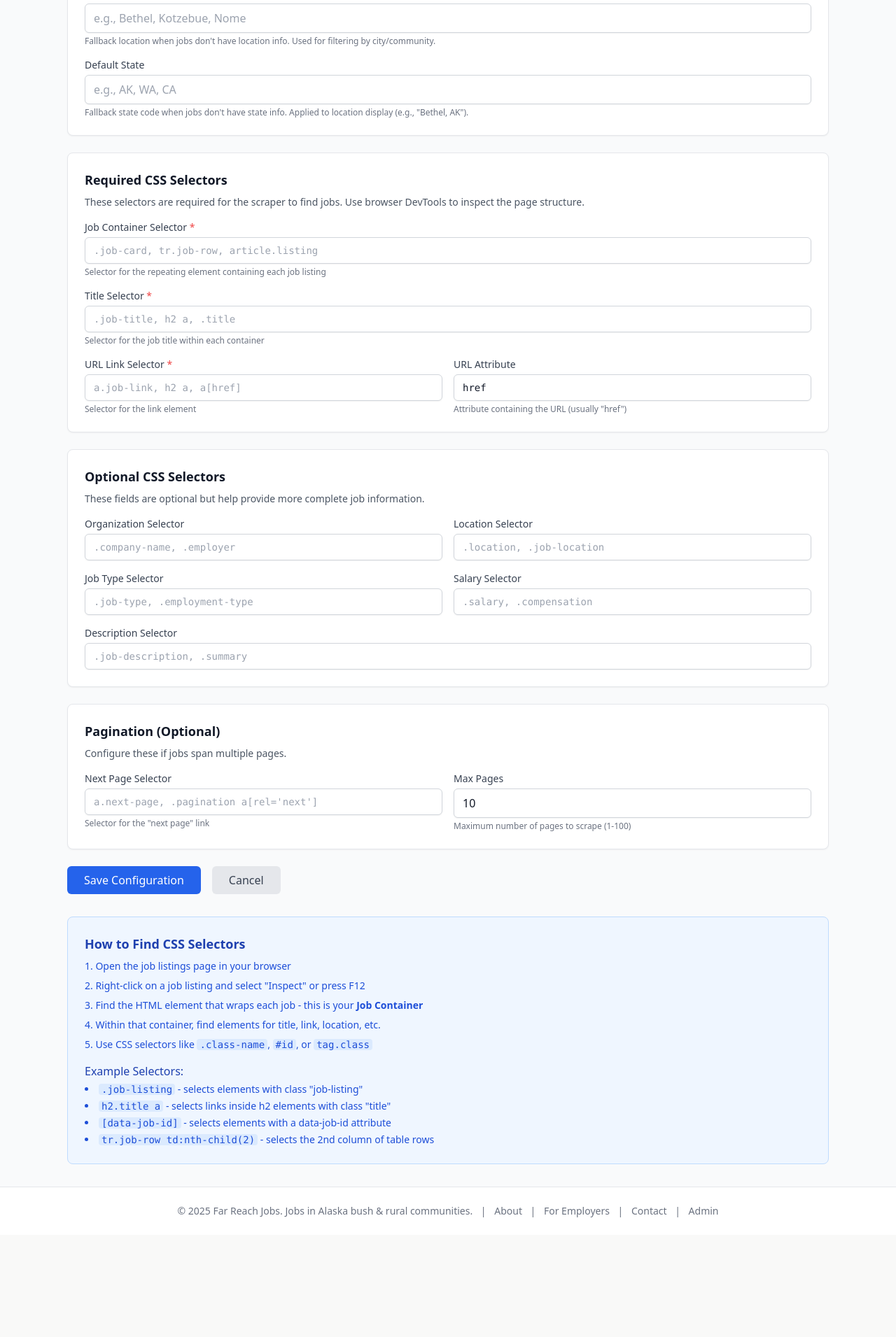
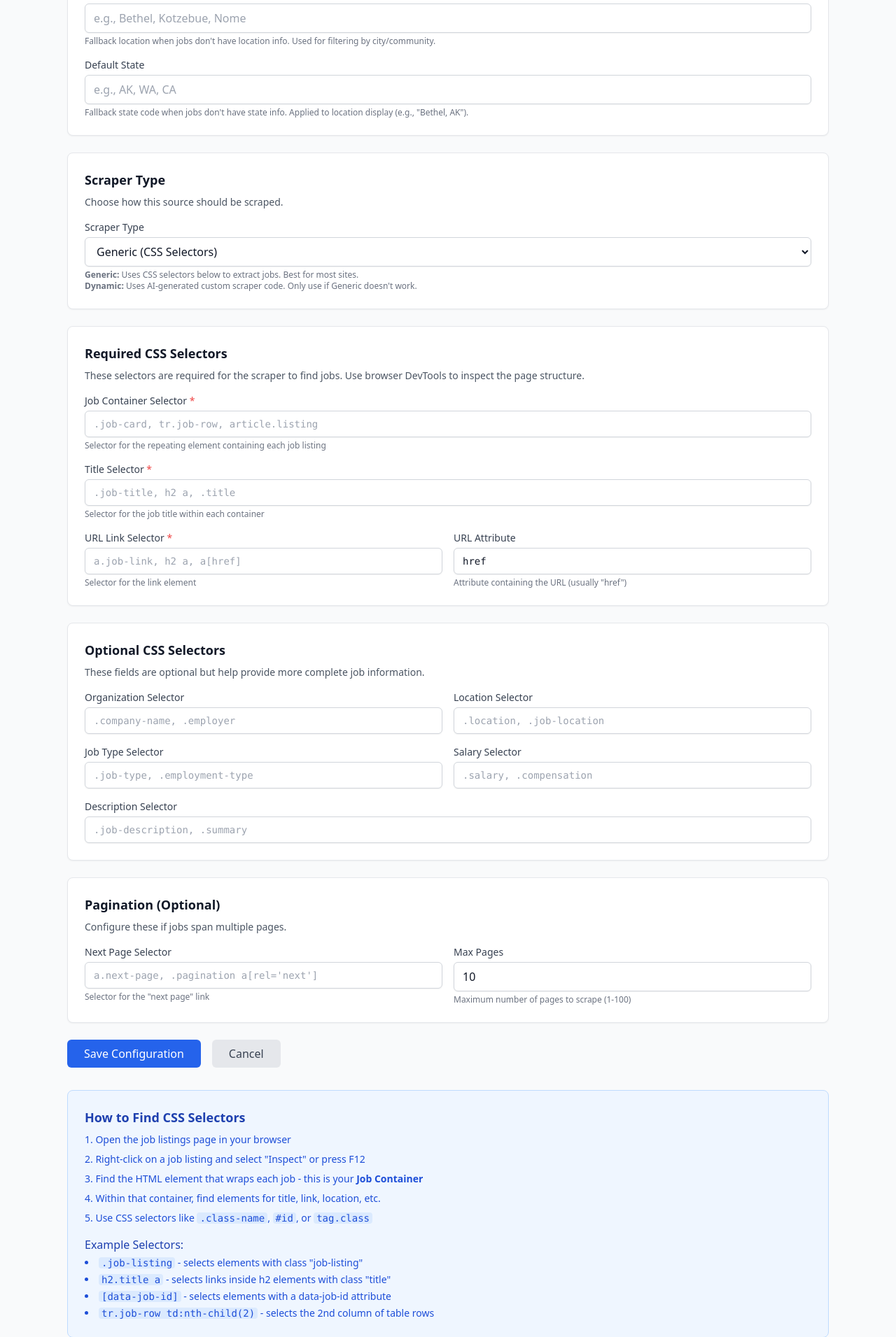
Before and after one commit to mbuckingham74/Far-Reach-Jobs, a FastAPI app: template backend/app/templates/admin/configure_source.html in a window 1280 px wide. Shown: the part 660-2571 px from the top of the page at 70% size. Before the commit the page ends 2400 px from the top, so only its background shows below. Run offline with FastAPI, Linux system fonts and the light colour scheme; the template is opened without the code that fills it, so the values that code supplies are empty; some libraries are stand-ins or nearby versions.

Commit message:
Add Scraper Type selector to Configure page (#71)
- Add dropdown to choose between GenericScraper and DynamicScraper
- Place it in the Configure page where all scraping settings live
- Automatically clear custom_scraper_code when switching to GenericScraper
- Sync dropdown to "Dynamic" when AI generates custom code (prevents
  accidental code wipe on next save)
- Guard against selecting Dynamic when no custom code exists (falls
  back to Generic to prevent broken sources)

🤖 Generated with [Claude Code](https://claude.com/claude-code)

Co-authored-by: Claude <noreply@anthropic.com>

```diff
--- a/backend/app/templates/admin/configure_source.html
+++ b/backend/app/templates/admin/configure_source.html
@@ -134,6 +134,26 @@
                    placeholder="e.g., AK, WA, CA"
                    class="w-full px-3 py-2 border border-gray-300 dark:border-gray-600 rounded-md shadow-sm focus:ring-2 focus:ring-primary-500 focus:border-primary-500 bg-white dark:bg-gray-700 dark:text-white dark:placeholder-gray-500">
             <p class="text-xs text-gray-500 dark:text-gray-400 mt-1">Fallback state code when jobs don't have state info. Applied to location display (e.g., "Bethel, AK").</p>
+        </div>
+    </div>
+
+    <!-- Scraper Type -->
+    <div class="bg-white dark:bg-gray-800 rounded-lg shadow-sm border border-gray-200 dark:border-gray-700 p-6 transition-colors">
+        <h3 class="text-lg font-semibold dark:text-white mb-2">Scraper Type</h3>
+        <p class="text-sm text-gray-600 dark:text-gray-400 mb-4">
+            Choose how this source should be scraped.
+        </p>
+        <div>
+            <label for="scraper_class" class="block text-sm font-medium text-gray-700 dark:text-gray-300 mb-1">Scraper Type</label>
+            <select id="scraper_class" name="scraper_class"
+                    class="w-full px-3 py-2 border border-gray-300 dark:border-gray-600 rounded-md shadow-sm focus:ring-2 focus:ring-primary-500 focus:border-primary-500 bg-white dark:bg-gray-700 dark:text-white">
+                <option value="GenericScraper" {% if source.scraper_class == 'GenericScraper' %}selected{% endif %}>Generic (CSS Selectors)</option>
+                <option value="DynamicScraper" {% if source.scraper_class == 'DynamicScraper' %}selected{% endif %}>Dynamic (AI-Generated Custom Code)</option>
+            </select>
+            <p class="text-xs text-gray-500 dark:text-gray-400 mt-1">
+                <strong>Generic:</strong> Uses CSS selectors below to extract jobs. Best for most sites.<br>
+                <strong>Dynamic:</strong> Uses AI-generated custom scraper code. Only use if Generic doesn't work.
+            </p>
         </div>
     </div>
 
```
Also changed, not shown: backend/app/routers/admin.py (+21 -3 lines), backend/app/templates/admin/partials/generated_scraper.html (+8 -0 lines).
